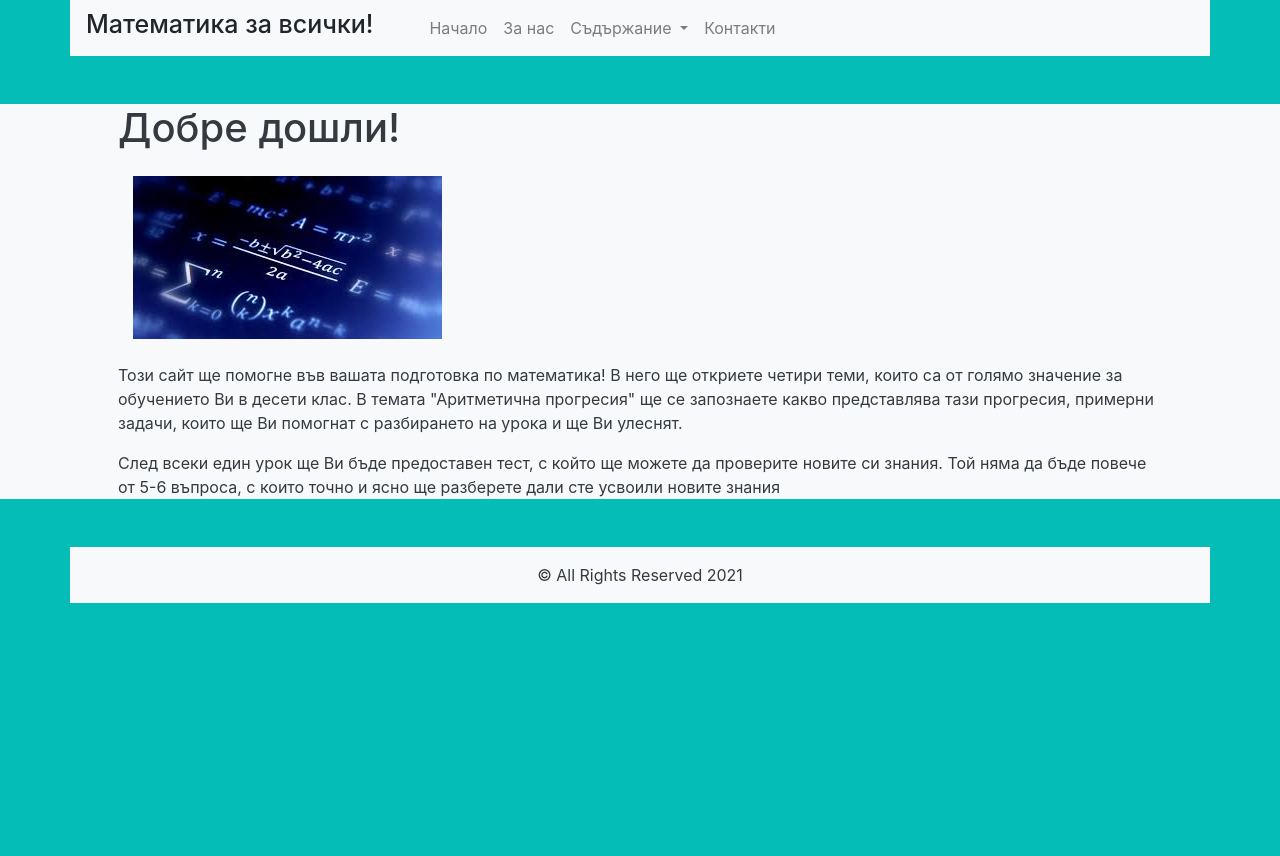
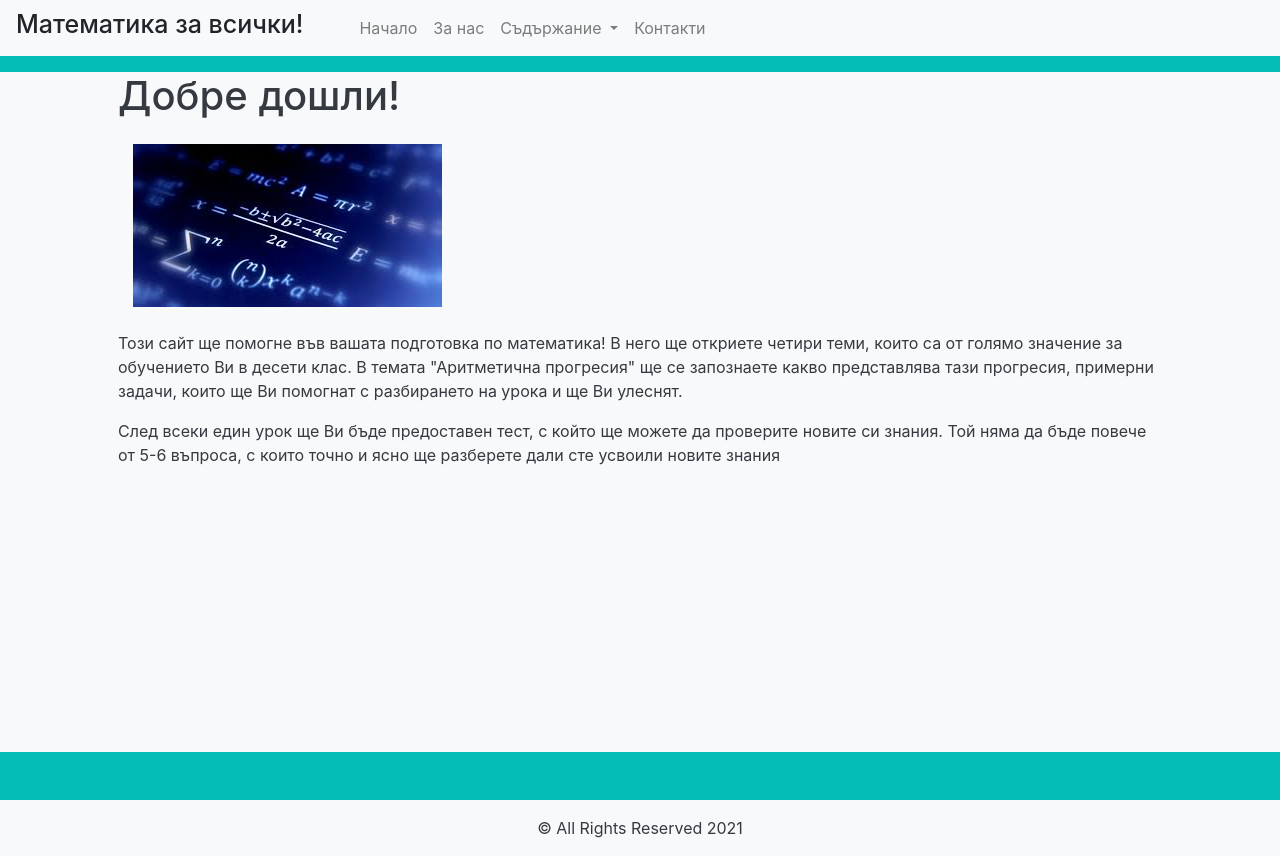
Before and after one commit to ShadowXLEGEND4/MathCourseProject, a plain HTML site: page index.html in a window 1280 px wide. Before the commit the page ends 800 px from the top, so only its background shows below. Drawn offline with nearby package versions, Linux system fonts and the light colour scheme.

Commit message:
Редактирах малко nav-bar-а

```diff
--- a/css/style.css
+++ b/css/style.css
@@ -5,8 +5,15 @@ body{
 
 .main{
     background-color: white;
+    min-height: 85vh;
 }
-
+#header
+{
+    min-height: 3vh;
+}
+.navbar{
+    min-height: 7vh;
+}
 .navbar-nav{
     color: white;
 }
--- a/index.html
+++ b/index.html
@@ -13,8 +13,8 @@
 </head>
 <body>
     <header id="header" class="mb-5">
-        <div class="container px-0">
-            <nav id="header-nav" class="navbar navbar-expand-lg navbar-light bg-light ">
+        <div class="container-fluid px-0">
+            <nav id="header-nav" class="navbar fixed-top navbar-expand-lg navbar-light bg-light ">
               <h1 class="h1 mr-5">Математика за всички!</h1>
             <button class="navbar-toggler" type="button" data-toggle="collapse" data-target="#navbarSupportedContent" aria-controls="navbarSupportedContent" aria-expanded="false" aria-label="Toggle navigation">
                 <span class="navbar-toggler-icon"></span>
@@ -70,7 +70,7 @@
       </div>
     </main>
     <footer id="footer" class="mt-5">
-        <div class="container text-center text-dark py-3 bg-light">
+        <div class="container-fluid text-center text-dark py-3 bg-light">
            <p class="mb-0">&copy; All Rights Reserved 2021</p>
         </div>
     </footer>
```
